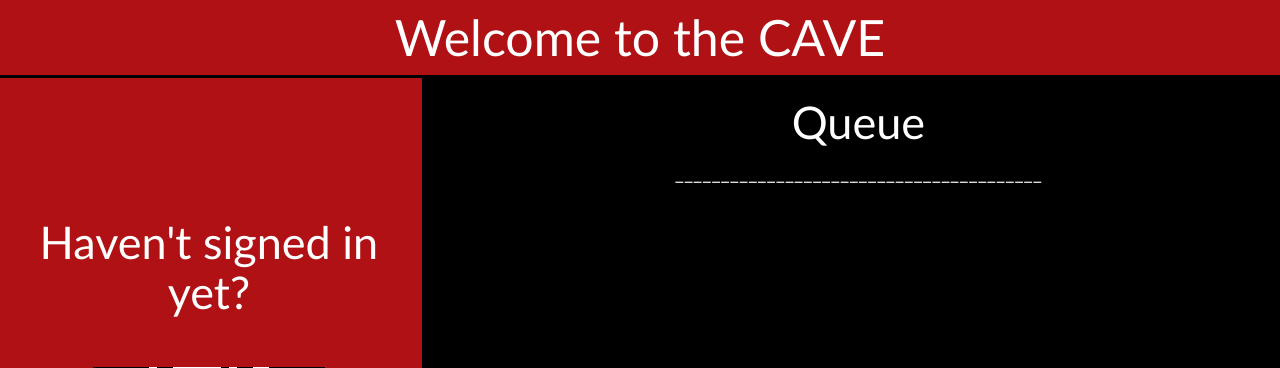
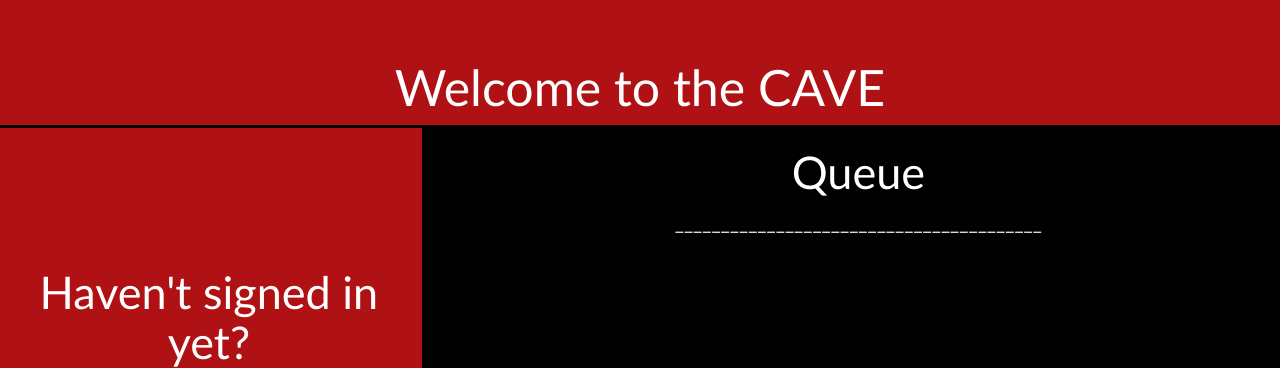
Before and after one commit to Rutgers-CSL/CAVE-Ticket-System, a Flask app: page / in a window 1280 px wide. Shown: the top 368 px of the page. Run offline with Flask 3, Linux system fonts and the light colour scheme; data that the repository does not hold is empty; some libraries are stand-ins or nearby versions.

Commit message:
padding top

```diff
--- a/static/style.css
+++ b/static/style.css
@@ -24,6 +24,7 @@ p {
     color: white;
     height: 100%;
     width: 100vw;
+    padding-top: 50px;
     overflow: hidden;
     border-bottom: 3px solid black;
 }
```
